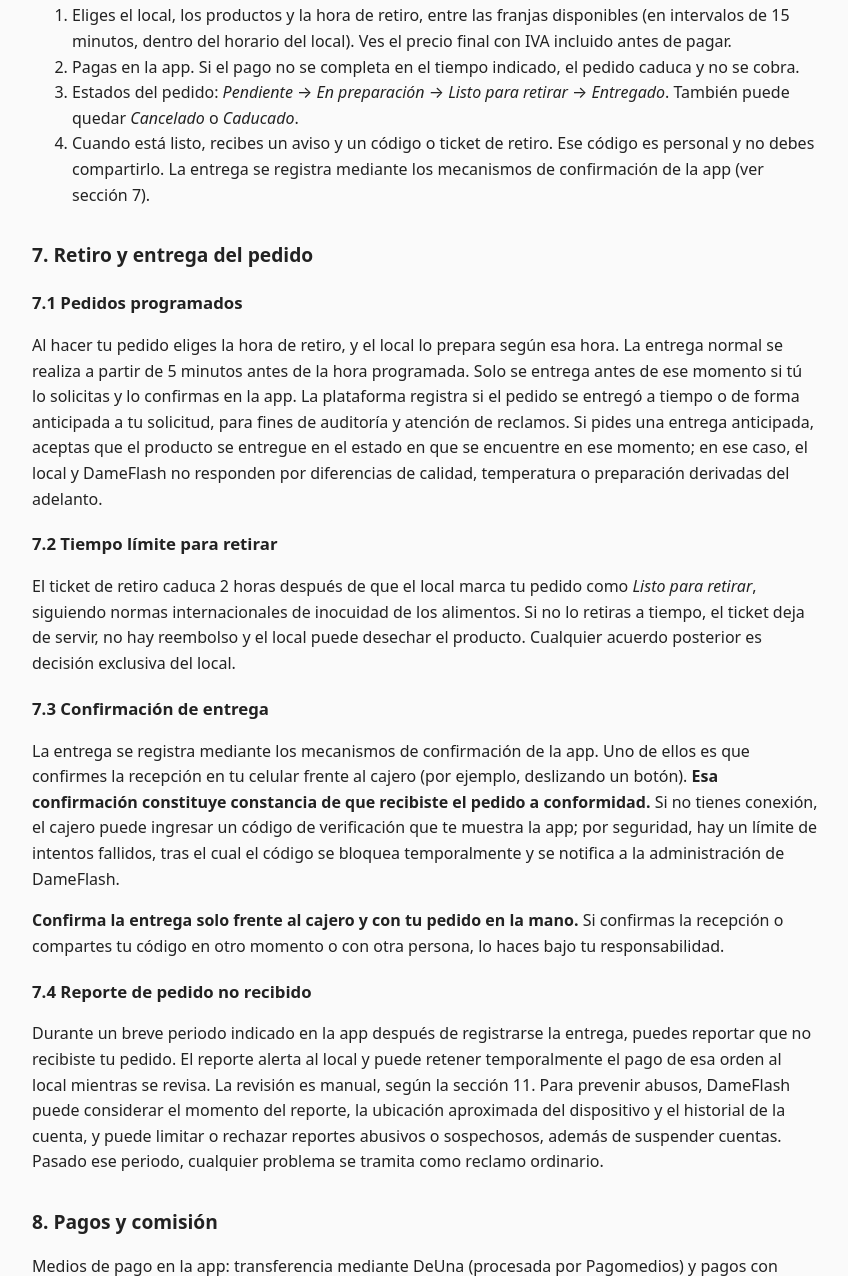
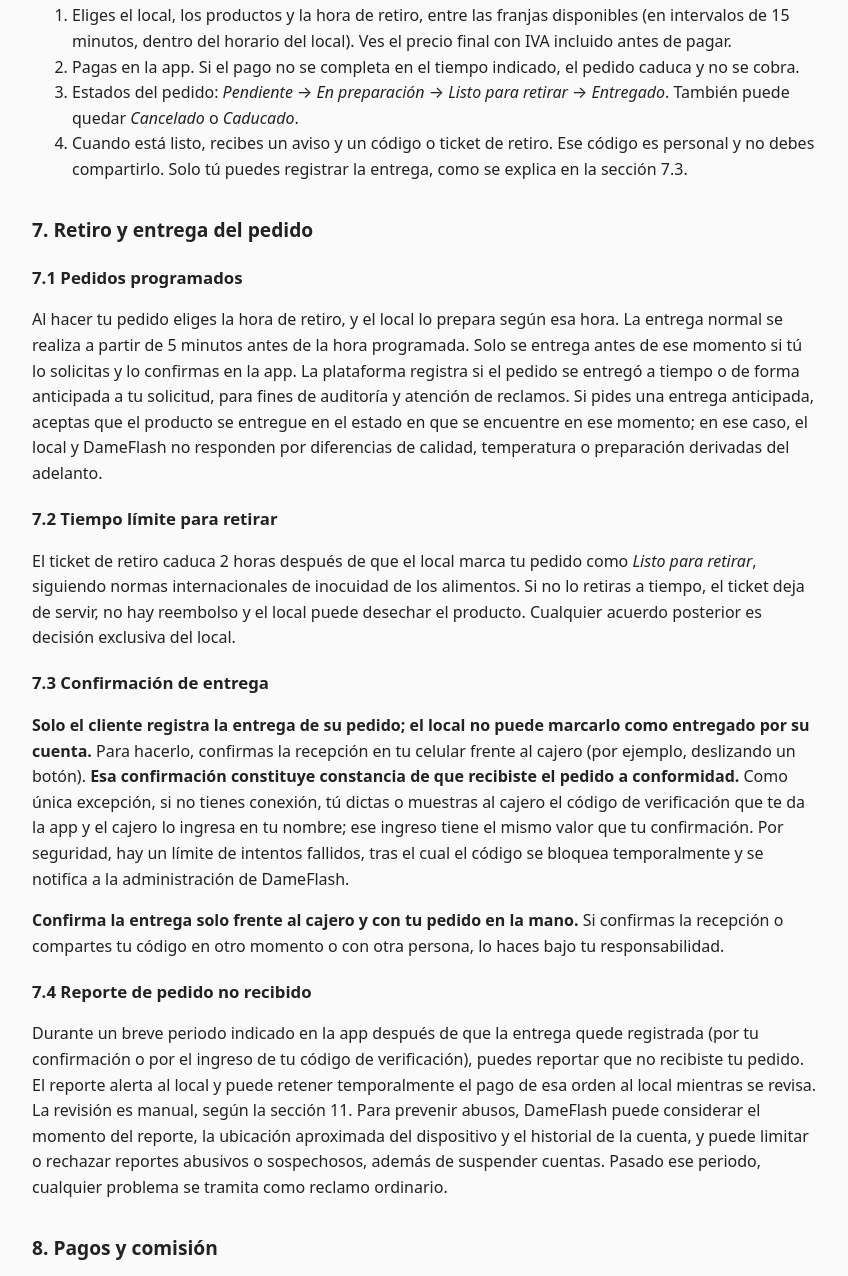
Before and after one commit to SamFilm17/dameflash-terminos, a plain HTML site: page index.html in a window 1280 px wide. Shown: the part 1555-2831 px from the top of the page, without its empty margins (214-1062 px from the left). Drawn offline with Linux system fonts and the light colour scheme.

Commit message:
v1.3 borrador: solo el cliente registra la entrega

```diff
--- a/index.html
+++ b/index.html
@@ -29,14 +29,14 @@
 <li>Eliges el local, los productos y la hora de retiro, entre las franjas disponibles (en intervalos de 15 minutos, dentro del horario del local). Ves el precio final con IVA incluido antes de pagar.</li>
 <li>Pagas en la app. Si el pago no se completa en el tiempo indicado, el pedido caduca y no se cobra.</li>
 <li>Estados del pedido: <em>Pendiente</em> → <em>En preparación</em> → <em>Listo para retirar</em> → <em>Entregado</em>. También puede quedar <em>Cancelado</em> o <em>Caducado</em>.</li>
-<li>Cuando está listo, recibes un aviso y un código o ticket de retiro. Ese código es personal y no debes compartirlo. La entrega se registra mediante los mecanismos de confirmación de la app (ver sección 7).</li>
+<li>Cuando está listo, recibes un aviso y un código o ticket de retiro. Ese código es personal y no debes compartirlo. Solo tú puedes registrar la entrega, como se explica en la sección 7.3.</li>
 </ol>
 <h2>7. Retiro y entrega del pedido</h2>
 <h3>7.1 Pedidos programados</h3><p>Al hacer tu pedido eliges la hora de retiro, y el local lo prepara según esa hora. La entrega normal se realiza a partir de 5 minutos antes de la hora programada. Solo se entrega antes de ese momento si tú lo solicitas y lo confirmas en la app. La plataforma registra si el pedido se entregó a tiempo o de forma anticipada a tu solicitud, para fines de auditoría y atención de reclamos. Si pides una entrega anticipada, aceptas que el producto se entregue en el estado en que se encuentre en ese momento; en ese caso, el local y DameFlash no responden por diferencias de calidad, temperatura o preparación derivadas del adelanto.</p>
 <h3>7.2 Tiempo límite para retirar</h3><p>El ticket de retiro caduca 2 horas después de que el local marca tu pedido como <em>Listo para retirar</em>, siguiendo normas internacionales de inocuidad de los alimentos. Si no lo retiras a tiempo, el ticket deja de servir, no hay reembolso y el local puede desechar el producto. Cualquier acuerdo posterior es decisión exclusiva del local.</p>
-<h3>7.3 Confirmación de entrega</h3><p>La entrega se registra mediante los mecanismos de confirmación de la app. Uno de ellos es que confirmes la recepción en tu celular frente al cajero (por ejemplo, deslizando un botón). <strong>Esa confirmación constituye constancia de que recibiste el pedido a conformidad.</strong> Si no tienes conexión, el cajero puede ingresar un código de verificación que te muestra la app; por seguridad, hay un límite de intentos fallidos, tras el cual el código se bloquea temporalmente y se notifica a la administración de DameFlash.</p>
+<h3>7.3 Confirmación de entrega</h3><p><strong>Solo el cliente registra la entrega de su pedido; el local no puede marcarlo como entregado por su cuenta.</strong> Para hacerlo, confirmas la recepción en tu celular frente al cajero (por ejemplo, deslizando un botón). <strong>Esa confirmación constituye constancia de que recibiste el pedido a conformidad.</strong> Como única excepción, si no tienes conexión, tú dictas o muestras al cajero el código de verificación que te da la app y el cajero lo ingresa en tu nombre; ese ingreso tiene el mismo valor que tu confirmación. Por seguridad, hay un límite de intentos fallidos, tras el cual el código se bloquea temporalmente y se notifica a la administración de DameFlash.</p>
 <p><strong>Confirma la entrega solo frente al cajero y con tu pedido en la mano.</strong> Si confirmas la recepción o compartes tu código en otro momento o con otra persona, lo haces bajo tu responsabilidad.</p>
-<h3>7.4 Reporte de pedido no recibido</h3><p>Durante un breve periodo indicado en la app después de registrarse la entrega, puedes reportar que no recibiste tu pedido. El reporte alerta al local y puede retener temporalmente el pago de esa orden al local mientras se revisa. La revisión es manual, según la sección 11. Para prevenir abusos, DameFlash puede considerar el momento del reporte, la ubicación aproximada del dispositivo y el historial de la cuenta, y puede limitar o rechazar reportes abusivos o sospechosos, además de suspender cuentas. Pasado ese periodo, cualquier problema se tramita como reclamo ordinario.</p>
+<h3>7.4 Reporte de pedido no recibido</h3><p>Durante un breve periodo indicado en la app después de que la entrega quede registrada (por tu confirmación o por el ingreso de tu código de verificación), puedes reportar que no recibiste tu pedido. El reporte alerta al local y puede retener temporalmente el pago de esa orden al local mientras se revisa. La revisión es manual, según la sección 11. Para prevenir abusos, DameFlash puede considerar el momento del reporte, la ubicación aproximada del dispositivo y el historial de la cuenta, y puede limitar o rechazar reportes abusivos o sospechosos, además de suspender cuentas. Pasado ese periodo, cualquier problema se tramita como reclamo ordinario.</p>
 <h2>8. Pagos y comisión</h2><p>Medios de pago en la app: transferencia mediante DeUna (procesada por Pagomedios) y pagos con tarjeta mediante Placetopay/Evertec, cuando estén habilitados. También puedes usar el saldo de tu billetera DameFlash cuando esté disponible.</p>
 <p>Los pagos hechos en la app los recibe DameFlash, que entrega al local su parte y conserva una comisión por el servicio. La tarifa estándar es del 15% (IVA del 15% incluido); de ella salen los costos de la pasarela de pago. Se aplica 0% únicamente durante periodos de promoción de lanzamiento definidos por la plataforma; la tarifa estándar es del 15%. La comisión no cambia el precio que tú pagas.</p>
 <p>Si pagas en efectivo directamente en el local, ese pago no pasa por DameFlash: el local lo registra manualmente, no tiene costo adicional y la relación de pago es solo entre tú y el local.</p>
@@ -45,14 +45,14 @@
 
 <h2>10. Facturación</h2><p>Se emiten comprobantes electrónicos autorizados por el Servicio de Rentas Internas (SRI), que recibirás en tu correo. Puedes pedir que la factura salga con tus datos o como consumidor final.</p>
 
-<h2>11. Cancelaciones, reembolsos y reclamos</h2><p>Si tienes un problema con un pedido (incluido un reporte de pedido no recibido según la sección 7.4), escríbenos a <a href="mailto:dameflash.app@gmail.com">dameflash.app@gmail.com</a> con el número de pedido, el motivo y, si puedes, fotos. Cada reclamo se revisa de forma manual y caso por caso, por lo que la respuesta no es inmediata. La resolución considera la información del local, la del usuario y la decisión final de DameFlash. Presentar un reclamo no garantiza un reembolso. Si confirmaste la recepción en la app, esa confirmación se tendrá en cuenta como constancia de entrega a conformidad, salvo prueba en contrario.</p>
+<h2>11. Cancelaciones, reembolsos y reclamos</h2><p>Si tienes un problema con un pedido (incluido un reporte de pedido no recibido según la sección 7.4), escríbenos a <a href="mailto:dameflash.app@gmail.com">dameflash.app@gmail.com</a> con el número de pedido, el motivo y, si puedes, fotos. Cada reclamo se revisa de forma manual y caso por caso, por lo que la respuesta no es inmediata. La resolución considera la información del local, la del usuario y la decisión final de DameFlash. Presentar un reclamo no garantiza un reembolso. Si la entrega quedó registrada por tu confirmación en la app o por el ingreso de tu código de verificación, ese registro se tendrá en cuenta como constancia de entrega a conformidad, salvo prueba en contrario.</p>
 <p>Cuando se apruebe un reembolso, se hará por el mismo medio de pago o como saldo en la billetera; los tiempos de acreditación dependen de la pasarela y del banco. DameFlash podrá publicar más adelante reglas específicas de cancelación y reembolso, que formarán parte de estos términos.</p>
 <p>Nada de lo anterior limita los derechos irrenunciables que te reconoce la Ley Orgánica de Defensa del Consumidor.</p>
 <h2>12. Precios, promociones y cupones</h2><p>Los precios y promociones los fija cada local e incluyen impuestos. Cada promoción indica sus condiciones (vigencia, productos, cantidad). Si hay un error evidente en un precio, el local o DameFlash podrán cancelar el pedido y se revisará la devolución del valor pagado.</p>
 
 <h2>13. Uso adecuado y prevención de fraude</h2><p>Está prohibido: usar tarjetas o cuentas ajenas sin autorización; crear cuentas falsas o con datos de otra persona; abusar de reembolsos, promociones o cupones; hacer contracargos sin motivo real; manipular la app; acosar al personal de los locales; o cualquier uso ilícito. Podemos cancelar pedidos sospechosos, suspender cuentas y, si corresponde, informar a las autoridades. La estafa y la apropiación fraudulenta por medios electrónicos son delitos según el Código Orgánico Integral Penal (arts. 186 y 190).</p>
 
-<h2>14. Obligaciones de los locales aliados</h2><p>Los locales se comprometen a: publicar información veraz de productos y precios; mantener actualizados su horario y disponibilidad; cerrar la tienda en la app si no pueden atender; preparar los pedidos con higiene; entregar el pedido usando los mecanismos de confirmación de la app y respetar la hora programada, salvo entrega anticipada solicitada por el cliente; ser los únicos responsables de los productos que publican y respetar las restricciones de venta a menores; emitir o permitir la emisión de los comprobantes correspondientes; y usar los datos de los clientes solo para atender el pedido. Las condiciones comerciales de los locales están en sus propios términos.</p>
+<h2>14. Obligaciones de los locales aliados</h2><p>Los locales se comprometen a: publicar información veraz de productos y precios; mantener actualizados su horario y disponibilidad; cerrar la tienda en la app si no pueden atender; preparar los pedidos con higiene; entregar el pedido solo cuando el cliente confirme la recepción en la app o, sin conexión, ingresar el código de verificación que el cliente le dicte o muestre (el local no puede marcar entregas por su cuenta); respetar la hora programada, salvo entrega anticipada solicitada por el cliente; ser los únicos responsables de los productos que publican y respetar las restricciones de venta a menores; emitir o permitir la emisión de los comprobantes correspondientes; y usar los datos de los clientes solo para atender el pedido. Las condiciones comerciales de los locales están en sus propios términos.</p>
 
 <h2>15. Tus datos personales</h2><p>Tratamos tu nombre, correo, fecha de nacimiento, celular, foto de perfil (si la subes), historial de pedidos y pagos (sin números completos de tarjeta), conforme a la Ley Orgánica de Protección de Datos Personales y su Reglamento. Los usamos para crear tu cuenta, procesar pedidos y pagos, facturar, enviarte avisos del pedido, darte soporte y prevenir fraude. Compartimos lo necesario con el local de tu pedido, con las pasarelas de pago y con el SRI. No vendemos tus datos.</p>
 <p><strong>Ubicación:</strong> solo si nos das permiso en tu celular, usamos la ubicación aproximada del dispositivo para mostrarte locales cercanos, verificar entregas y atender reportes de no entrega, y prevenir fraude. Puedes retirar el permiso en cualquier momento desde tu celular; algunas funciones podrían quedar limitadas.</p>
```
